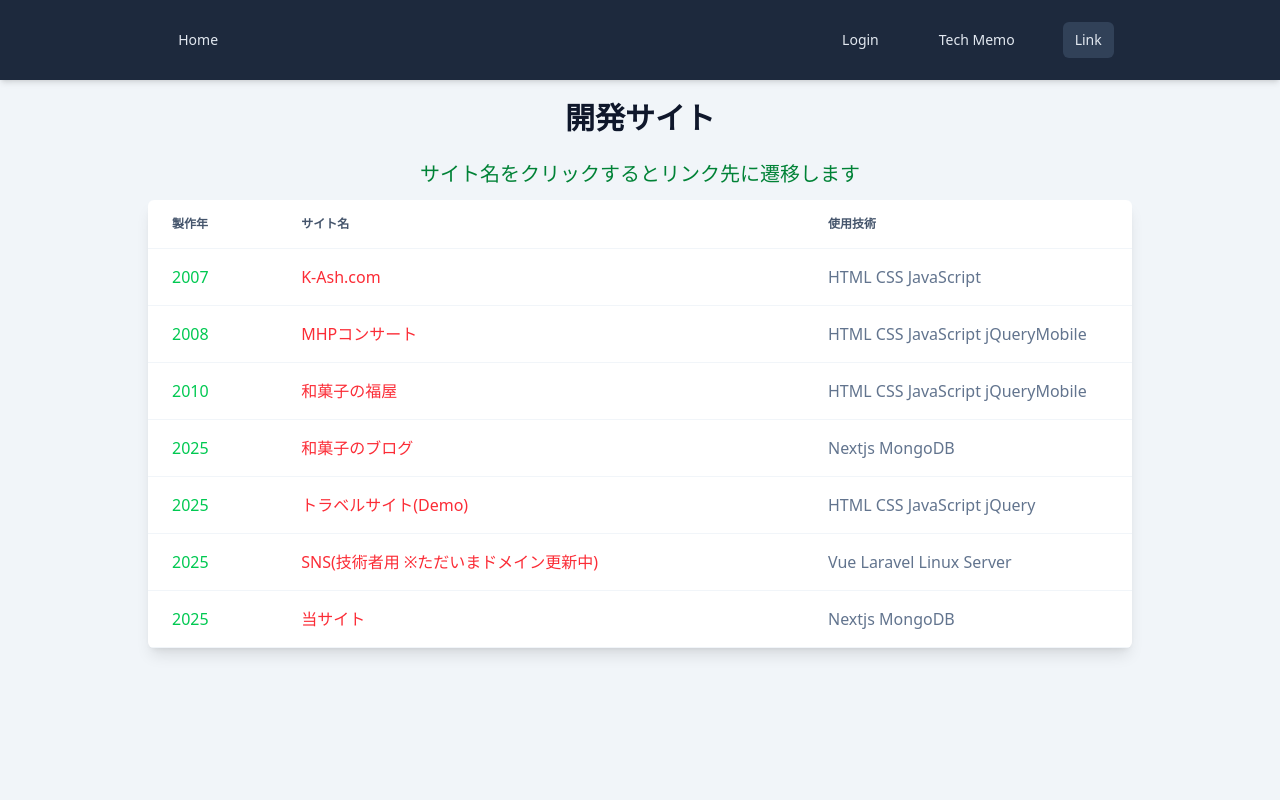
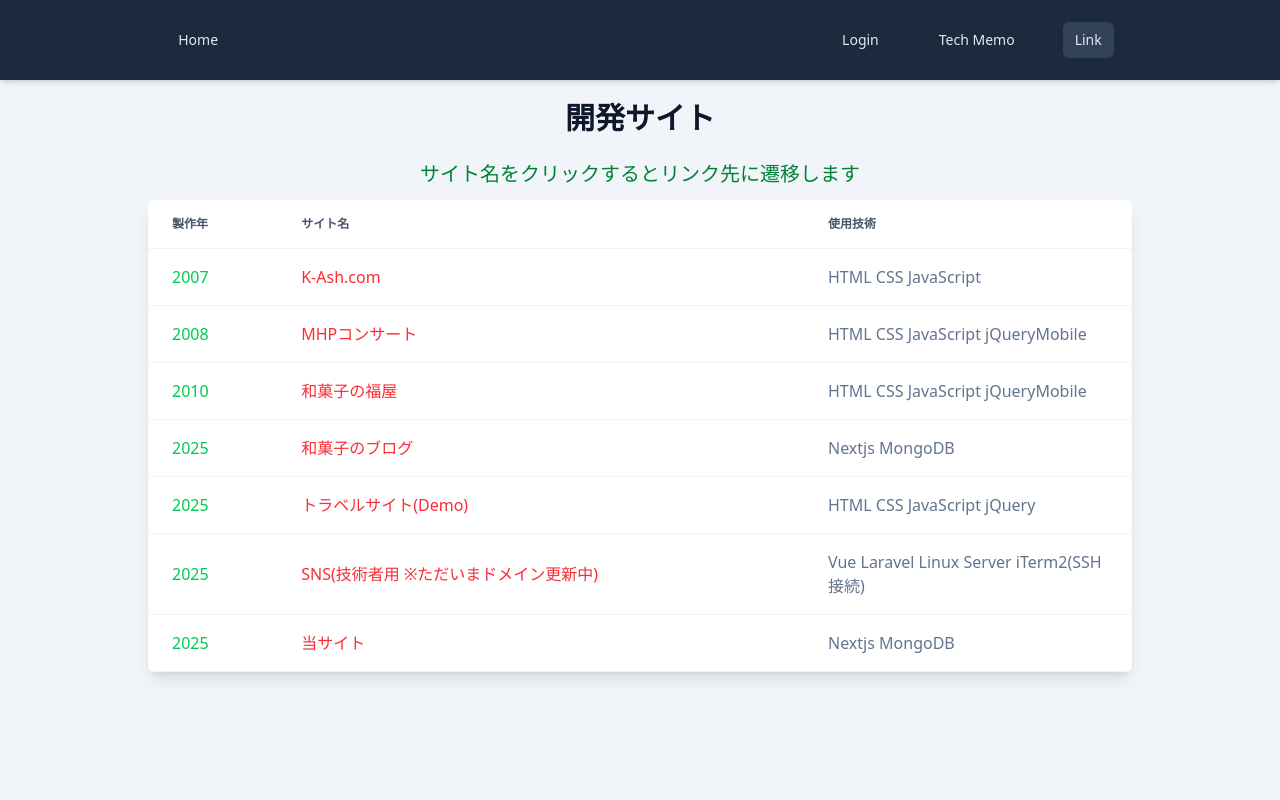
Before and after one commit to kashsan-jp/next-blog-app, a Next.js app: page /link in a window 1280 px wide. Shown: the top 800 px of the page. Built offline with nearby package versions, Linux system fonts and the light colour scheme; no server answers.

Commit message:
2025/8.26.2

```diff
--- a/src/app/link/links.js
+++ b/src/app/link/links.js
@@ -4,7 +4,7 @@ export const links = [
   { id:3, date:"2010", siteName:"和菓子の福屋", url: "https://www.k-ash.com/fukuya", comment: "HTML CSS JavaScript jQueryMobile", },
   { id:4, date:"2025", siteName:"和菓子のブログ", url: "https://fukuya-blog.vercel.app", comment: "Nextjs MongoDB", },
   { id:5, date:"2025", siteName:"トラベルサイト(Demo)", url: "https://www.k-ash.com/travel_website", comment: "HTML CSS JavaScript jQuery", },
-  { id:6, date:"2025", siteName:"SNS(技術者用 ※ただいまドメイン更新中)", url: "https://k-ashdotcom.kashsan-testsite.top", comment: "Vue Laravel Linux Server", },
+  { id:6, date:"2025", siteName:"SNS(技術者用 ※ただいまドメイン更新中)", url: "https://k-ashdotcom.kashsan-testsite.top", comment: "Vue Laravel Linux Server iTerm2(SSH接続)", },
   { id:7, date:"2025", siteName:"当サイト", url: "https://next-blog-app-8uuo.vercel.app", comment: "Nextjs MongoDB", },
 
 ]
```
